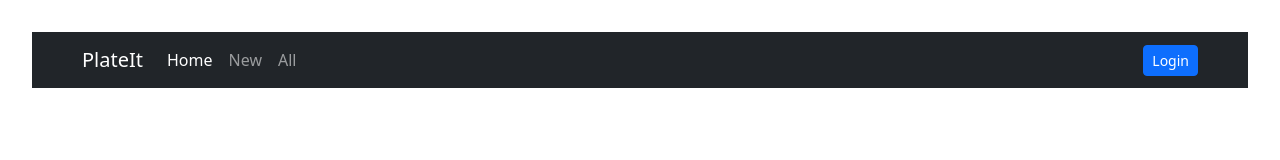
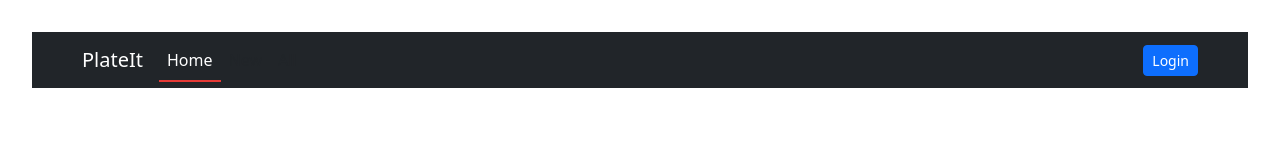
Before and after one commit to group33capstone/plateit, a React (Vite) app in the folder client/: page / in a window 1280 px wide. Shown: the top 160 px of the page. Built offline with nearby package versions, Linux system fonts and the light colour scheme; no server answers; a web font is replaced by a local one.

Commit message:
fix(navbar): prevent underline overlapping and import Navbar.css correctly

```diff
--- a/client/src/App.jsx
+++ b/client/src/App.jsx
@@ -1,5 +1,6 @@
 import { Routes, Route, Link, NavLink, useNavigate } from "react-router-dom";
 import "./App.css";
+import "./styles/Navbar.css";
 import HomePage from "./pages/homepage";
 import FormPage from "./pages/createformpage";
 import ViewAllPage from "./pages/viewallpage";
@@ -10,6 +11,7 @@ import ViewUserRecipes from "./pages/ViewUserRecipes";
 import ViewSavedRecipes from "./pages/ViewSavedRecipes";
 import ViewMyComments from "./pages/ViewMyComments";
 import { useUser } from "./hooks/useUser";
+import "./styles/Navbar.css";
 
 function App() {
   const API_URL = import.meta.env.VITE_API_URL;
--- a/client/src/styles/Navbar.css
+++ b/client/src/styles/Navbar.css
@@ -0,0 +1,52 @@
+/* Nav link underline on hover */
+
+.navbar .nav-link {
+  position: relative;
+  overflow: visible;
+  color: inherit;
+}
+
+.navbar .nav-link::after {
+  content: "";
+  position: absolute;
+  left: 0;
+  /* place the underline just below the element using top:100% so it doesn't overlap
+     the navbar content, and avoid negative bottom values which may push it over
+     neighbouring elements */
+  top: 100%;
+  height: 2px; /* underline thickness */
+  width: 0;
+  background: #e53935; /* red color (change to your preferred red) */
+  transition: width 160ms ease-in-out;
+  pointer-events: none; /* don't block clicks on neighbouring elements */
+}
+
+.navbar .nav-link:hover::after,
+.navbar .nav-link:focus::after,
+.navbar .nav-link.active::after {
+  width: 100%;
+}
+
+/* Toggler (mobile) - underline on hover */
+.navbar .navbar-toggler {
+  position: relative;
+}
+
+.navbar .navbar-toggler::after {
+  content: "";
+  position: absolute;
+  left: 0;
+  right: 0;
+  /* place the underline under the toggler so it doesn't cover adjacent nav items */
+  top: 100%;
+  height: 2px;
+  width: 0;
+  background: #e53935;
+  transition: width 160ms ease-in-out;
+  pointer-events: none;
+}
+
+.navbar .navbar-toggler:hover::after,
+.navbar .navbar-toggler:focus::after {
+  width: 100%;
+}
```
